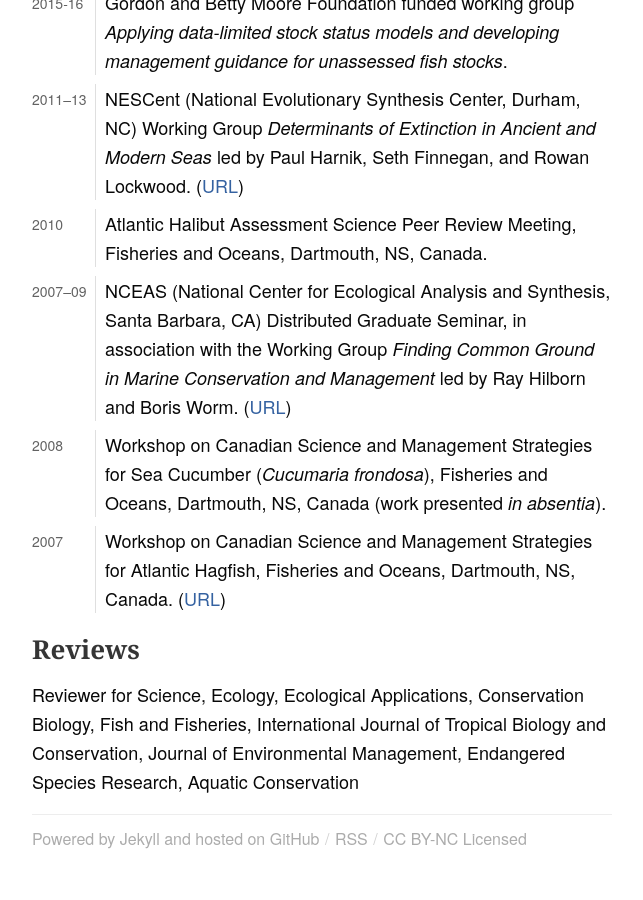
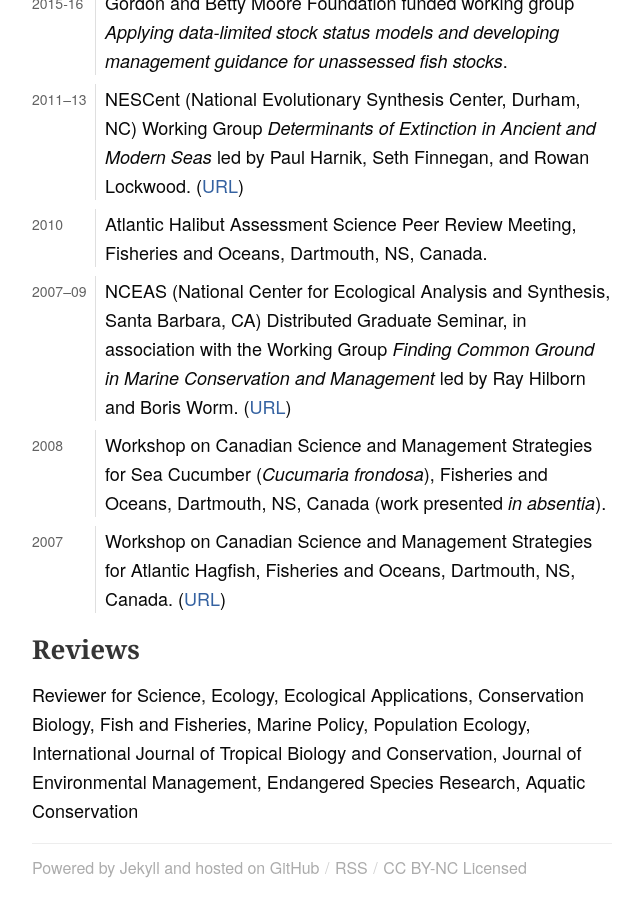
Before and after one commit to seananderson/seananderson.ca, a Jekyll site: the page built from cv.html, in a window 1280 px wide and 900 px high, scrolled down 10067 px. Shown: the whole window, without its empty margins (318-961 px from the left). Built offline with Jekyll 4.4.1, drawn with Linux system fonts in a browser that asks for light colours; comment, search, counter and statistics services are not loaded; before the commit the page ends 10938 px from its top, so only the background shows below that.

Commit message:
Add two journals

```diff
--- a/cv.html
+++ b/cv.html
@@ -269,4 +269,4 @@ title: seananderson.ca
 </dd>
 </dl>
 <h1 id="reviews">Reviews</h1>
-<p>Reviewer for Science, Ecology, Ecological Applications, Conservation Biology, Fish and Fisheries, International Journal of Tropical Biology and Conservation, Journal of Environmental Management, Endangered Species Research, Aquatic Conservation</p>
+<p>Reviewer for Science, Ecology, Ecological Applications, Conservation Biology, Fish and Fisheries, Marine Policy, Population Ecology, International Journal of Tropical Biology and Conservation, Journal of Environmental Management, Endangered Species Research, Aquatic Conservation</p>
```
Also changed, not shown: AndersonCV.txt (+4 -3 lines), cv-pandoc.md (+2 -1 lines), 1 other file.
